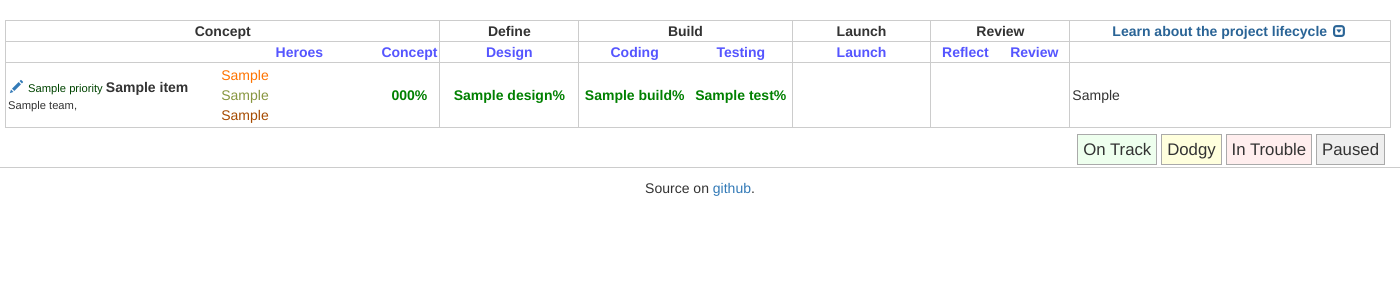
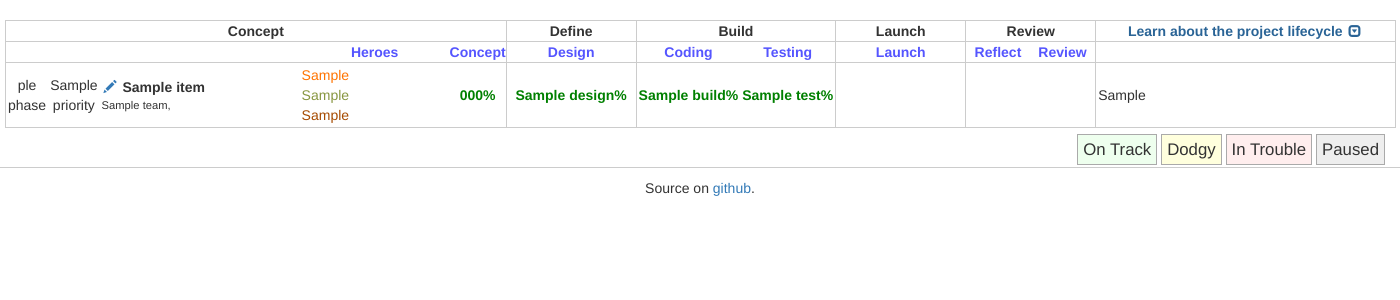
Before and after one commit to clouserw/jugband, a Flask app: template templates/home.html in a window 1400 px wide. Shown: the part 52-352 px from the top of the page. Run offline with Flask 2, Linux system fonts and the light colour scheme; the template is opened without the code that fills it: most values are stand-ins (such as "Sample title", 1, 10 or a date in 2020); some libraries are stand-ins or nearby versions.

Commit message:
add priority and phase columns

```diff
--- a/static/home.css
+++ b/static/home.css
@@ -70,11 +70,6 @@ tr.angle th {
     min-width: 200px;
     text-align: left;
 }
-.priority {
-    font-weight: normal;
-    font-size: .8em;
-    color: #040;
-}
 .team {
     font-weight: normal;
     font-size: .8em;
--- a/templates/home.html
+++ b/templates/home.html
@@ -19,7 +19,7 @@
   <table id="output">
     <thead>
       <tr id="lifecycle">
-        <th class="end" colspan="3">
+        <th class="end" colspan="5">
           <div>Concept</div>
           <div class="hideme">
             <p><strong>Input:</strong> You need a passionate person to pitch an
@@ -74,6 +74,8 @@
       </tr>
       <tr class="angle">
         <th title=""></th>
+        <th title=""></th>
+        <th title=""></th>
         <th title="Who is working on the project?  Developers, Product, and UX.">Heroes</th>
         <th title="What value are we adding? What are the business goals? Do we have interest? Do we have budget? Who is championing the idea? What is the scope proposal?" class="end">Concept</th>
         <th title="What is the scope? Who are our partners? What does it look like?  What is the functionality? How do we measure success? User stories, mockups, and PRDs live here." class="end">Design</th>
@@ -88,13 +90,12 @@
     <tbody>
       {% for item in results %}
         <tr id="{{item['name']|safe|lower|replace(" ","_")}}" class="{{ item['Status']|lower }}">
+          <td class="">{{ item['Phase'][3:] }}</td>
+          <td class="">{{ item['Priority'] }}</td>
           <td class="project">
             {%- if item['podio_link'] -%}
               <a class="glyphicon glyphicon-pencil" href="{{ item['podio_link'] }}#edit" target="_blank"></a>
             {%- endif -%}
-            <span class="priority">
-            {{ item['Priority'] }}
-            </span>
             <span>
             {{ item['name'] }}
             <div class="team">
```
